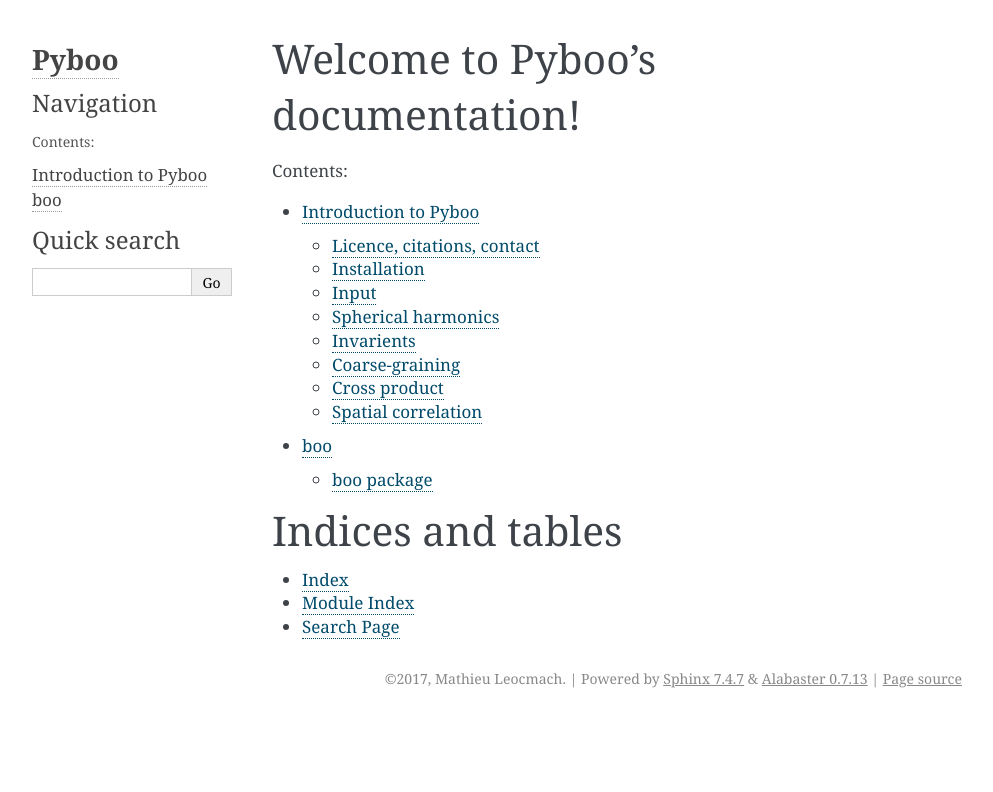
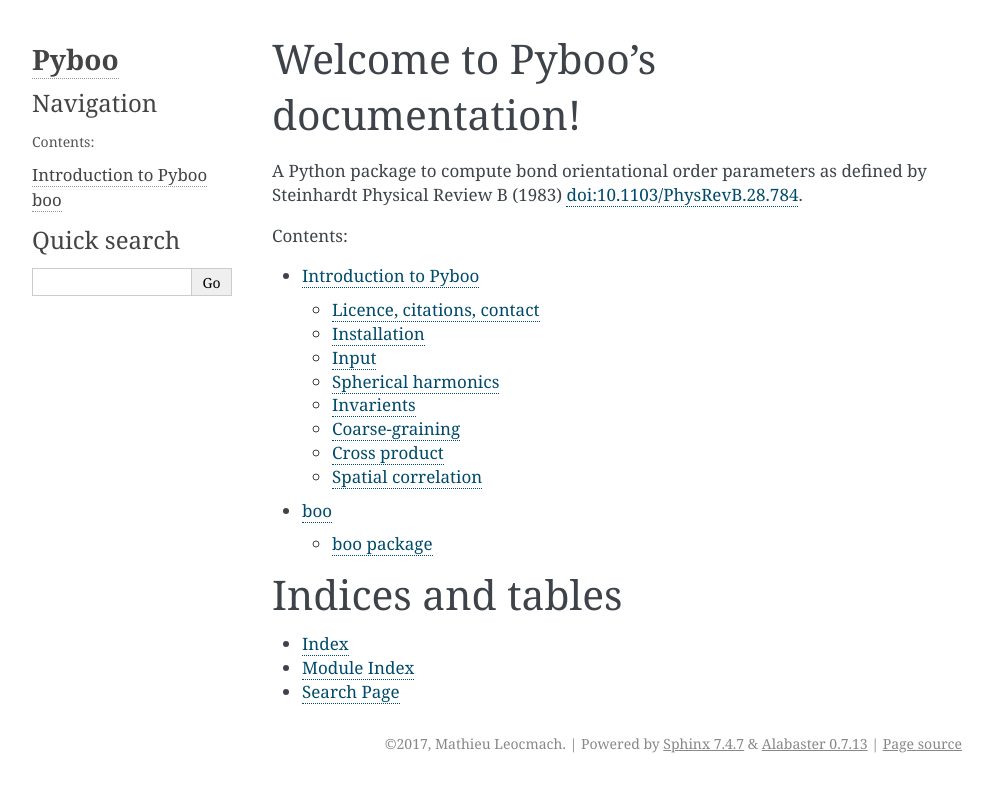
Before and after one commit to MathieuLeocmach/pyboo, a Sphinx documentation site: the page built from doc/index.rst, in a window 1280 px wide. Shown: the top 792 px of the page, without its empty margins (148-1141 px from the left). Built offline with Sphinx 7.4.7, drawn with Linux system fonts in a browser that asks for light colours.

Commit message:
Short description of Pyboo in header of TOC

```diff
--- a/doc/index.rst
+++ b/doc/index.rst
@@ -5,6 +5,8 @@
 
 Welcome to Pyboo's documentation!
 =================================
+
+A Python package to compute bond orientational order parameters as defined by Steinhardt Physical Review B (1983) `doi:10.1103/PhysRevB.28.784 <https://doi.org/10.1103/PhysRevB.28.784>`_.
 
 .. toctree::
    :maxdepth: 2
```
